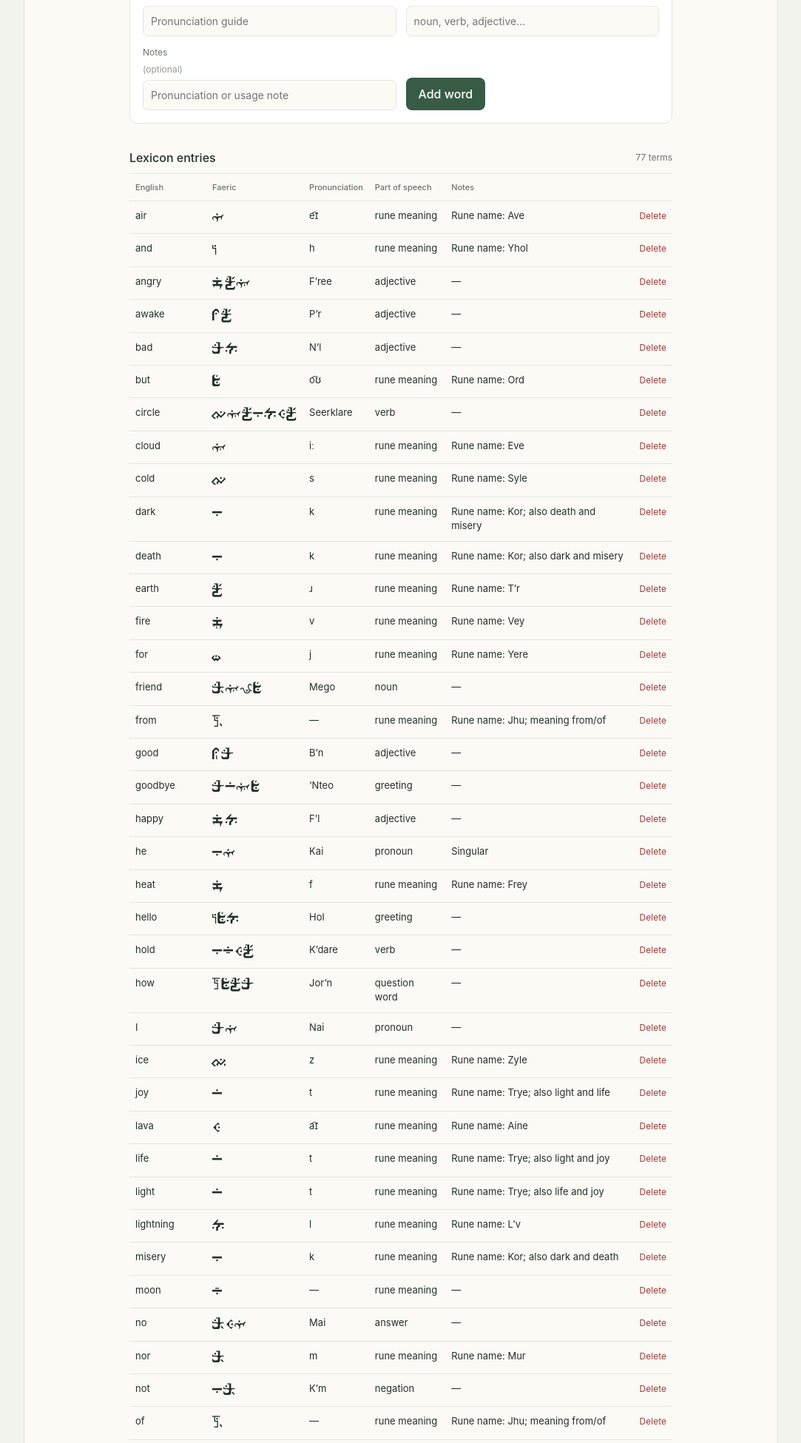
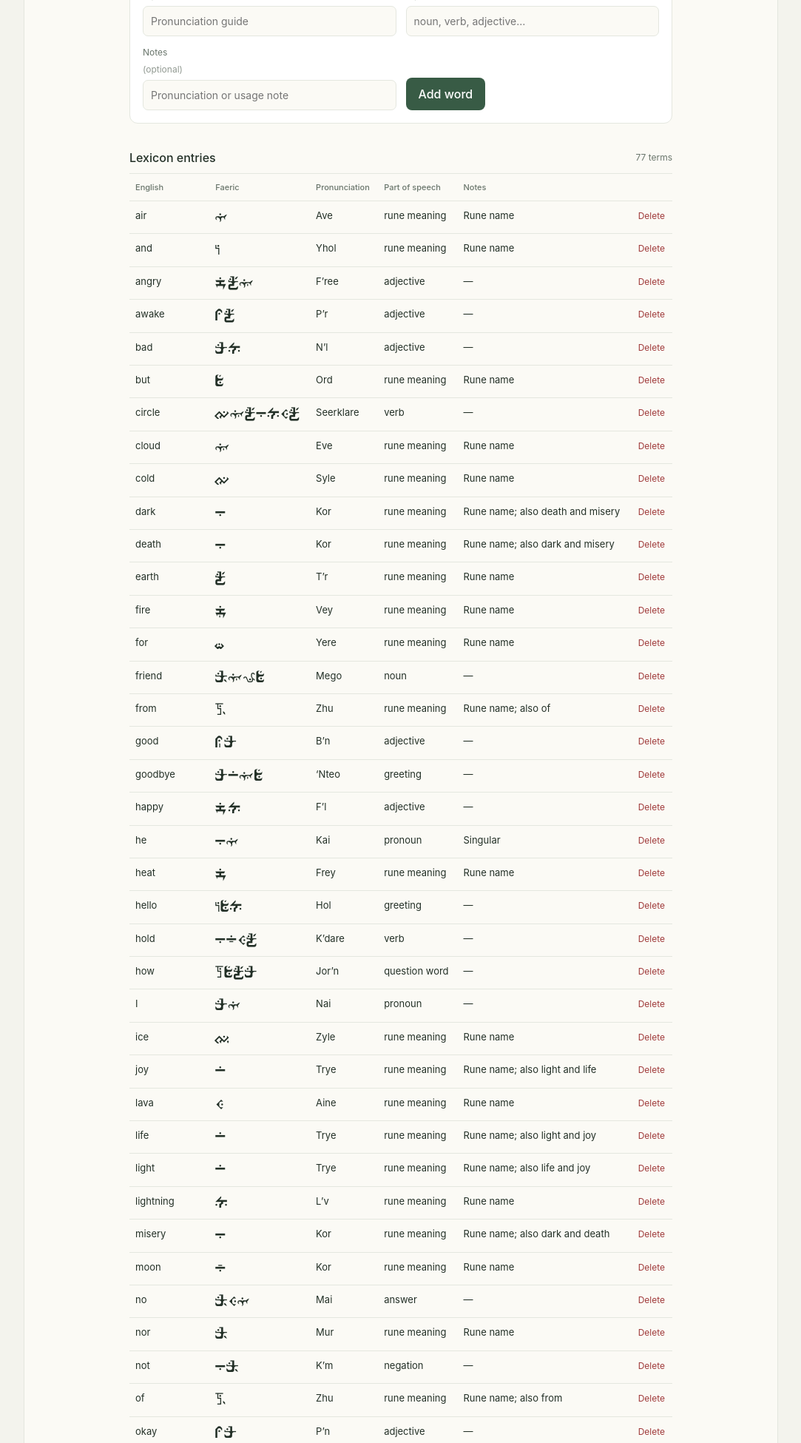
Before and after one commit to CobaltTarantula/final_project, a Flask app: page /dictionary in a window 1280 px wide. Shown: the part 328-2278 px from the top of the page at 74% size, without its empty margins (98-1181 px from the left). Run offline with Flask 3, Linux system fonts and the light colour scheme; data comes from the database, SQL or seed files in the repository.

Commit message:
Filled missing definitions of individual rune-words

```diff
--- a/app.py
+++ b/app.py
@@ -16,38 +16,38 @@ MAX_TEXT_LENGTH = 500
 # Transcribed from sources/Fae Rune Pronunciation Guide and Dictionary.docx.
 # The Faeric spellings are the document's Latin-keyboard rune transcriptions.
 SOURCE_LEXICON = [
-    ("light", "t", "rune meaning", "t", "Rune name: Trye; also life and joy"),
-    ("life", "t", "rune meaning", "t", "Rune name: Trye; also light and joy"),
-    ("joy", "t", "rune meaning", "t", "Rune name: Trye; also light and life"),
-    ("sun", "d", "rune meaning", "d", "Rune name: Drye"),
-    ("heat", "f", "rune meaning", "f", "Rune name: Frey"),
-    ("fire", "v", "rune meaning", "v", "Rune name: Vey"),
-    ("air", "i", "rune meaning", "e͡ɪ", "Rune name: Ave"),
-    ("cloud", "e", "rune meaning", "iː", "Rune name: Eve"),
-    ("water", "w", "rune meaning", "w", "Rune name: Uan"),
-    ("rain", "W", "rune meaning", "", ""),
-    ("earth", "R", "rune meaning", "ɹ", "Rune name: T’r"),
-    ("stone", "R", "rune meaning", "", ""),
-    ("lava", "A", "rune meaning", "a͡ɪ", "Rune name: Aine"),
-    ("lightning", "L", "rune meaning", "l", "Rune name: L’v"),
-    ("cold", "s", "rune meaning", "s", "Rune name: Syle"),
-    ("ice", "Z", "rune meaning", "z", "Rune name: Zyle"),
-    ("plant", "p", "rune meaning", "p", "Rune name: Pl’v"),
-    ("wood", "B", "rune meaning", "b", "Rune name: Bl’v"),
-    ("dark", "k", "rune meaning", "k", "Rune name: Kor; also death and misery"),
-    ("death", "k", "rune meaning", "k", "Rune name: Kor; also dark and misery"),
-    ("misery", "k", "rune meaning", "k", "Rune name: Kor; also dark and death"),
-    ("moon", "K", "rune meaning", "", ""),
-    ("yet", "G", "rune meaning", "g", "Rune name: Gyur"),
-    ("and", "H", "rune meaning", "h", "Rune name: Yhol"),
-    ("to", "j", "rune meaning", "d͡ʒ", "Rune name: Jhu"),
-    ("from", "J", "rune meaning", "", "Rune name: Jhu; meaning from/of"),
-    ("of", "J", "rune meaning", "", "Rune name: Jhu; meaning from/of"),
-    ("or", "n", "rune meaning", "n", "Rune name: Nur"),
-    ("nor", "m", "rune meaning", "m", "Rune name: Mur"),
-    ("so", "u", "rune meaning", "u", "Rune name: Urd"),
-    ("but", "O", "rune meaning", "o͡ʊ", "Rune name: Ord"),
-    ("for", "y", "rune meaning", "j", "Rune name: Yere"),
+    ("light", "t", "rune meaning", "Trye", "Rune name; also life and joy"),
+    ("life", "t", "rune meaning", "Trye", "Rune name; also light and joy"),
+    ("joy", "t", "rune meaning", "Trye", "Rune name; also light and life"),
+    ("sun", "d", "rune meaning", "Drye", "Rune name"),
+    ("heat", "f", "rune meaning", "Frey", "Rune name"),
+    ("fire", "v", "rune meaning", "Vey", "Rune name"),
+    ("air", "i", "rune meaning", "Ave", "Rune name"),
+    ("cloud", "e", "rune meaning", "Eve", "Rune name"),
+    ("water", "w", "rune meaning", "Uan", "Rune name"),
+    ("rain", "W", "rune meaning", "Uan", "Rune name"),
+    ("earth", "R", "rune meaning", "T’r", "Rune name"),
+    ("stone", "R", "rune meaning", "T’r", "Rune name"),
+    ("lava", "A", "rune meaning", "Aine", "Rune name"),
+    ("lightning", "L", "rune meaning", "L’v", "Rune name"),
+    ("cold", "s", "rune meaning", "Syle", "Rune name"),
+    ("ice", "Z", "rune meaning", "Zyle", "Rune name"),
+    ("plant", "p", "rune meaning", "Pl’v", "Rune name"),
+    ("wood", "B", "rune meaning", "Bl’v", "Rune name"),
+    ("dark", "k", "rune meaning", "Kor", "Rune name; also death and misery"),
+    ("death", "k", "rune meaning", "Kor", "Rune name; also dark and misery"),
+    ("misery", "k", "rune meaning", "Kor", "Rune name; also dark and death"),
+    ("moon", "K", "rune meaning", "Kor", "Rune name"),
+    ("yet", "G", "rune meaning", "Gyur", "Rune name"),
+    ("and", "H", "rune meaning", "Yhol", "Rune name"),
+    ("to", "j", "rune meaning", "Jhu", "Rune name"),
+    ("from", "J", "rune meaning", "Zhu", "Rune name; also of"),
+    ("of", "J", "rune meaning", "Zhu", "Rune name; also from"),
+    ("or", "n", "rune meaning", "Nur", "Rune name"),
+    ("nor", "m", "rune meaning", "Mur", "Rune name"),
+    ("so", "u", "rune meaning", "Urd", "Rune name"),
+    ("but", "O", "rune meaning", "Ord", "Rune name"),
+    ("for", "y", "rune meaning", "Yere", "Rune name"),
     ("I", "ni", "pronoun", "Nai", ""),
     ("you", "uz", "pronoun", "Uze", "Singular, very informal"),
     ("you", "us", "pronoun", "Usse", "Singular, informal"),
@@ -100,6 +100,15 @@ SOURCE_CONJUGATIONS = [
     ("past", "", "n", "Past = pronoun + verb + n"),
     ("future", "", "m", "Future = pronoun + verb + m"),
 ]
+# In compounds/affixes, a rune contributes its phonetic sound. A standalone
+# rune used as a word instead uses that rune's name from its lexicon entry.
+RUNE_PRONUNCIATIONS = {
+    "t": "t", "d": "d", "f": "f", "v": "v", "i": "e͡ɪ", "e": "iː",
+    "w": "w", "W": "w", "R": "ɹ", "A": "a͡ɪ", "L": "l", "s": "s", "Z": "z",
+    "p": "p", "B": "b", "k": "k", "K": "k", "G": "g", "H": "h",
+    "j": "d͡ʒ", "J": "d͡ʒ", "n": "n", "m": "m", "u": "u",
+    "O": "o͡ʊ", "y": "j",
+}
 
 app = Flask(__name__)
 app.config["DATABASE"] = DATABASE
@@ -175,6 +184,7 @@ def initialize_db():
             target_language TEXT NOT NULL REFERENCES languages(code),
             original_text TEXT NOT NULL,
             translated_text TEXT NOT NULL,
+            pronunciation_text TEXT NOT NULL DEFAULT '',
             unknown_words TEXT NOT NULL DEFAULT '',
             created_at TEXT NOT NULL DEFAULT CURRENT_TIMESTAMP
         );
@@ -236,6 +246,15 @@ def initialize_db():
            WHERE english_norm = 'no' AND faeric_norm = 'ni'
              AND part_of_speech = 'answer'"""
     )
+    # Single runes used as whole words are pronounced by rune name. Their
+    # phonetic values remain in RUNE_PRONUNCIATIONS for use inside compounds.
+    for english, faeric, pos, pronunciation, notes in SOURCE_LEXICON:
+        if pos == "rune meaning" and len(faeric) == 1 and pronunciation:
+            db.execute(
+                """UPDATE lexicon_entries SET pronunciation = ?, notes = ?
+                   WHERE english_norm = ? AND faeric_norm = ? AND part_of_speech = ?""",
+                (pronunciation, notes, normalize_english(english), normalize_faeric(faeric), pos),
+            )
     db.execute(
         "CREATE UNIQUE INDEX IF NOT EXISTS idx_lexicon_pair "
         "ON lexicon_entries(english_norm, faeric_norm)"
@@ -250,6 +269,13 @@ def initialize_db():
     ):
         if column not in rule_columns:
             db.execute(f"ALTER TABLE language_rules ADD COLUMN {column} {declaration}")
+
+    history_columns = {row["name"] for row in db.execute("PRAGMA table_info(translation_history)")}
+    if "pronunciation_text" not in history_columns:
+        db.execute(
+            "ALTER TABLE translation_history ADD COLUMN pronunciation_text "
+            "TEXT NOT NULL DEFAULT ''"
+        )
 
     db.executemany(
         "INSERT OR IGNORE INTO languages (code, name) VALUES (?, ?)",
@@ -316,18 +342,38 @@ def find_english_verb(word, verb_entries, allow_past=False):
     return None, None
 
 
-def preferred_pronoun(rows, direction):
-    target_field = "faeric" if direction == "en_to_fae" else "english"
+def preferred_entry(rows, direction):
     candidates = [row for row in rows if row["part_of_speech"] == "pronoun"]
     if not candidates:
-        return rows[0][target_field]
+        return rows[0]
     # "you" has several politeness and number variants. Use the documented
     # neutral singular form as the default when translating from English.
     if direction == "en_to_fae":
         neutral = [row for row in candidates if "singular, neutral" in row["notes"].casefold()]
         if neutral:
-            return neutral[0][target_field]
-    return candidates[0][target_field]
+            return neutral[0]
+    return candidates[0]
+
+
+def preferred_pronoun(rows, direction):
+    target_field = "faeric" if direction == "en_to_fae" else "english"
+    return preferred_entry(rows, direction)[target_field]
+
+
+def pronunciation_for_affix(value):
+    return "".join(RUNE_PRONUNCIATIONS.get(char) or char for char in value)
+
+
+def pronunciation_for_word(entry, fallback):
+    if len(entry["faeric"]) == 1:
+        return entry["pronunciation"] or "[rune name not set]"
+    return entry["pronunciation"] or pronunciation_for_affix(entry["faeric"]) or fallback
+
+
+def pronunciation_for_component(entry):
+    if len(entry["faeric"]) == 1:
+        return pronunciation_for_affix(entry["faeric"])
+    return entry["pronunciation"] or entry["faeric"]
 
 
 def translate_text(text, direction, entries, rules, conjugations):
@@ -341,6 +387,7 @@ def translate_text(text, direction, entries, rules, conjugations):
     verb_entries = [row for row in entries if row["part_of_speech"] == "verb"]
     pronoun_entries = [row for row in entries if row["part_of_speech"] == "pronoun"]
     translated = []
+    pronunciation_pieces = []
     unknown = []
 
     if forward:
@@ -349,6 +396,7 @@ def translate_text(text, direction, entries, rules, conjugations):
         raw_pieces = TOKEN_RE.findall(text)
         index = 0
         generated_forms = set()
+        generated_pronunciations = {}
         while index < len(raw_pieces):
             piece = raw_pieces[index]
             pronouns = words.get(normalize_english(piece), []) if piece.isalnum() else []
@@ -374,7 +422,8 @@ def translate_text(text, direction, entries, rules, conjugations):
                             (rule for rule in conjugations if rule["tense"] == tense), None
                         )
                         if conjugation is not None:
-                            faeric_pronoun = preferred_pronoun(pronouns, direction)
+                            pronoun_entry = preferred_entry(pronouns, direction)
+                            faeric_pronoun = pronoun_entry["faeric"]
                             form = (
                                 conjugation["prefix"]
                                 + faeric_pronoun
@@ -382,7 +431,22 @@ def translate_text(text, direction, entries, rules, conjugations):
                                 + conjugation["suffix"]
                             )
                             translated.append(form)
-                            generated_forms.add(normalize_faeric(form))
+                            form_key = normalize_faeric(form)
+                            generated_forms.add(form_key)
+                            pronunciation_parts = []
+                            if conjugation["prefix"]:
+                                pronunciation_parts.append(
+                                    pronunciation_for_affix(conjugation["prefix"])
+                                )
+                            pronunciation_parts.append(
+                                pronunciation_for_component(pronoun_entry)
+                            )
+                            pronunciation_parts.append(pronunciation_for_component(verb))
+                            if conjugation["suffix"]:
+                                pronunciation_parts.append(
+                                    pronunciation_for_affix(conjugation["suffix"])
+                                )
+                            generated_pronunciations[form_key] = " ".join(pronunciation_parts)
                             index = j + 1
                             continue
             translated.append(piece)
@@ -438,20 +502,28 @@ def translate_text(text, direction, entries, rules, conjugations):
     for piece_index, piece in enumerate(pieces):
         if not piece or piece.isspace() or not any(char.isalnum() for char in piece):
             translated.append(piece)
+            if forward:
+                pronunciation_pieces.append(piece)
             continue
 
         normalized = normalize_english(piece) if forward else normalize_faeric(piece)
-        if forward and normalized in conjugated_forms:
+        if forward and normalize_faeric(piece) in conjugated_forms:
             translated.append(piece)
+            pronunciation_pieces.append(
+                generated_pronunciations.get(normalize_faeric(piece), piece)
+            )
             continue
         if not forward and piece_index in conjugated_forms:
             translated.append(conjugated_forms[piece_index])
             continue
         candidates = words.get(normalized, [])
         result = None
+        result_pronunciation = None
         if candidates:
             if forward:
-                result = preferred_pronoun(candidates, direction)
+                chosen = preferred_entry(candidates, direction)
+                result = chosen[target_key]
+                result_pronunciation = pronunciation_for_word(chosen, result)
             else:
                 # Keep real homonyms visible instead of silently choosing one.
                 result = " / ".join(dict.fromkeys(row[target_key] for row in candidates))
@@ -464,16 +536,27 @@ def translate_text(text, direction, entries, rules, conjugations):
                     stem = normalized[: -len(in_suffix)]
                     stem_rows = words.get(stem)
                     if stem_rows:
-                        stem_translation = preferred_pronoun(stem_rows, direction)
+                        chosen = preferred_entry(stem_rows, direction)
+                        stem_translation = chosen[target_key]
                         result = stem_translation + out_suffix
+                        if forward:
+                            pronunciation_parts = [pronunciation_for_component(chosen)]
+                            if out_suffix:
+                                pronunciation_parts.append(pronunciation_for_affix(out_suffix))
+                            result_pronunciation = " ".join(pronunciation_parts)
                         break
         if result is None:
             translated.append(piece)
             unknown.append(piece)
+            if forward:
+                pronunciation_pieces.append(piece)
         else:
             translated.append(result)
+            if forward:
+                pronunciation_pieces.append(result_pronunciation or result)
 
-    return "".join(translated), list(dict.fromkeys(unknown))
+    pronunciation = "".join(pronunciation_pieces) if forward else ""
+    return "".join(translated), list(dict.fromkeys(unknown)), pronunciation
 
 
 def page_data():
@@ -490,6 +573,7 @@ def page_data():
 def translate():
     db = get_db()
     result = None
+    pronunciation = None
     unknown_words = []
     message = None
     original = ""
@@ -514,15 +598,15 @@ def translate():
             conjugations = db.execute(
                 "SELECT * FROM language_rules WHERE enabled = 1 AND kind = 'conjugation'"
             ).fetchall()
-            result, unknown_words = translate_text(
+            result, unknown_words, pronunciation = translate_text(
                 original, direction, entries, rules, conjugations
             )
             source, target = ("en", "fae") if direction == "en_to_fae" else ("fae", "en")
             db.execute(
                 "INSERT INTO translation_history "
-                "(source_language, target_language, original_text, translated_text, unknown_words) "
-                "VALUES (?, ?, ?, ?, ?)",
-                (source, target, original, result, ", ".join(unknown_words)),
+                "(source_language, target_language, original_text, translated_text, "
+                "pronunciation_text, unknown_words) VALUES (?, ?, ?, ?, ?, ?)",
+                (source, target, original, result, pronunciation, ", ".join(unknown_words)),
             )
             db.commit()
 
@@ -532,6 +616,7 @@ def translate():
     return render_template(
         "translate.html",
         result=result,
+        pronunciation=pronunciation,
         unknown_words=unknown_words,
         message=message,
         original=original,
--- a/static/style.css
+++ b/static/style.css
@@ -38,6 +38,8 @@ select, input, textarea { font: inherit; color: var(--ink); }
 textarea { width: 100%; min-height: 98px; flex: 1; resize: vertical; border: 0; outline: 0; padding: 0; background: transparent; }
 textarea::placeholder, .placeholder-result { color: #8a948b; }
 .translation-result, .placeholder-result { margin: 4px 0; font-size: 18px; overflow-wrap: anywhere; }
+.pronunciation-result { display: flex; flex-direction: column; gap: 2px; margin: 3px 0 8px; color: var(--ink); font-size: 13px; overflow-wrap: anywhere; }
+.pronunciation-result .field-label { margin: 0; }
 .field-hint, .unknown-note { margin: auto 0 0; color: var(--muted); font-size: 12px; }
 .unknown-note { color: #765b2d; }
 .primary-button { display: inline-flex; align-items: center; justify-content: center; margin-top: 15px; padding: 10px 17px; border: 0; border-radius: 8px; background: var(--green); color: #fff; font: inherit; font-weight: 550; cursor: pointer; }
@@ -47,6 +49,8 @@ textarea::placeholder, .placeholder-result { color: #8a948b; }
 .section-heading a, .section-heading span { font-size: 12px; color: var(--muted); text-decoration: none; }
 .recent-row { display: grid; grid-template-columns: 1fr 1fr auto; gap: 14px; padding: 11px 0; border-top: 1px solid var(--line); font-size: 13px; }
 .recent-row time, time { color: var(--muted); font-size: 11px; }
+.recent-result { display: flex; flex-direction: column; gap: 3px; }
+.recent-result small, .pronunciation-text { color: var(--muted); font-size: 11px; }
 .empty-state { padding: 15px 0; border-top: 1px solid var(--line); color: var(--muted); font-size: 13px; }
 .notice { margin: 0 0 18px; padding: 10px 12px; border-radius: 8px; color: var(--green); background: var(--green-soft); font-size: 14px; }
 .entry-form { display: grid; grid-template-columns: 1fr 1fr; gap: 13px; padding: 17px; border: 1px solid var(--line); border-radius: 11px; background: var(--panel); }
--- a/templates/history.html
+++ b/templates/history.html
@@ -4,6 +4,6 @@
   <h1>Translation history</h1>
   <p class="subtitle">Your latest 100 translations, saved on this computer.</p>
   {% if rows %}<div class="history-list">
-    {% for row in rows %}<article class="history-entry"><div class="history-meta"><span>{{ row.source_name }} → {{ row.target_name }}</span><time>{{ row.created_at }}</time></div><div class="history-pair"><p class="{% if row.source_language == 'fae' %}faeric-text{% endif %}">{{ row.original_text }}</p><span aria-hidden="true">→</span><p class="{% if row.target_language == 'fae' %}faeric-text{% endif %}">{{ row.translated_text }}</p></div>{% if row.unknown_words %}<p class="unknown-note">Not found in lexicon: {{ row.unknown_words }}</p>{% endif %}</article>{% endfor %}
+    {% for row in rows %}<article class="history-entry"><div class="history-meta"><span>{{ row.source_name }} → {{ row.target_name }}</span><time>{{ row.created_at }}</time></div><div class="history-pair"><p class="{% if row.source_language == 'fae' %}faeric-text{% endif %}">{{ row.original_text }}</p><span aria-hidden="true">→</span><div><p class="{% if row.target_language == 'fae' %}faeric-text{% endif %}">{{ row.translated_text }}</p>{% if row.target_language == 'fae' and row.pronunciation_text %}<small class="pronunciation-text">{{ row.pronunciation_text }}</small>{% endif %}</div></div>{% if row.unknown_words %}<p class="unknown-note">Not found in lexicon: {{ row.unknown_words }}</p>{% endif %}</article>{% endfor %}
   </div>{% else %}<p class="empty-state">No translations saved yet. Try translating a phrase.</p>{% endif %}
 {% endblock %}
--- a/templates/translate.html
+++ b/templates/translate.html
@@ -22,6 +22,7 @@
         <span class="field-label">{% if direction == 'en_to_fae' %}Faeric{% else %}English{% endif %}</span>
         {% if result is not none %}
           <p class="translation-result {% if direction == 'en_to_fae' %}faeric-text{% endif %}">{{ result }}</p>
+          {% if direction == 'en_to_fae' and pronunciation %}<p class="pronunciation-result"><span class="field-label">Pronunciation / Latin transliteration</span><span>{{ pronunciation }}</span></p>{% endif %}
           {% if unknown_words %}<p class="unknown-note">Not found in lexicon: {{ unknown_words | join(", ") }}</p>{% else %}<p class="field-hint">All words matched your lexicon or rules.</p>{% endif %}
         {% else %}
           <p class="placeholder-result">Your translation will appear here.</p>
@@ -35,7 +36,7 @@
     <div class="section-heading"><h2>Recent translations</h2><a href="{{ url_for('history') }}">View history</a></div>
     {% if recent %}
       {% for row in recent %}
-        <div class="recent-row"><span class="{% if row.source_language == 'fae' %}faeric-text{% endif %}">{{ row.original_text }}</span><span class="{% if row.target_language == 'fae' %}faeric-text{% endif %}">{{ row.translated_text }}</span><time>{{ row.created_at }}</time></div>
+        <div class="recent-row"><span class="{% if row.source_language == 'fae' %}faeric-text{% endif %}">{{ row.original_text }}</span><span class="recent-result"><span class="{% if row.target_language == 'fae' %}faeric-text{% endif %}">{{ row.translated_text }}</span>{% if row.target_language == 'fae' and row.pronunciation_text %}<small>{{ row.pronunciation_text }}</small>{% endif %}</span><time>{{ row.created_at }}</time></div>
       {% endfor %}
     {% else %}<p class="empty-state">Your saved translations will show up here.</p>{% endif %}
   </section>
```
Also changed, not shown: project_log.md (+1 -0 lines).
